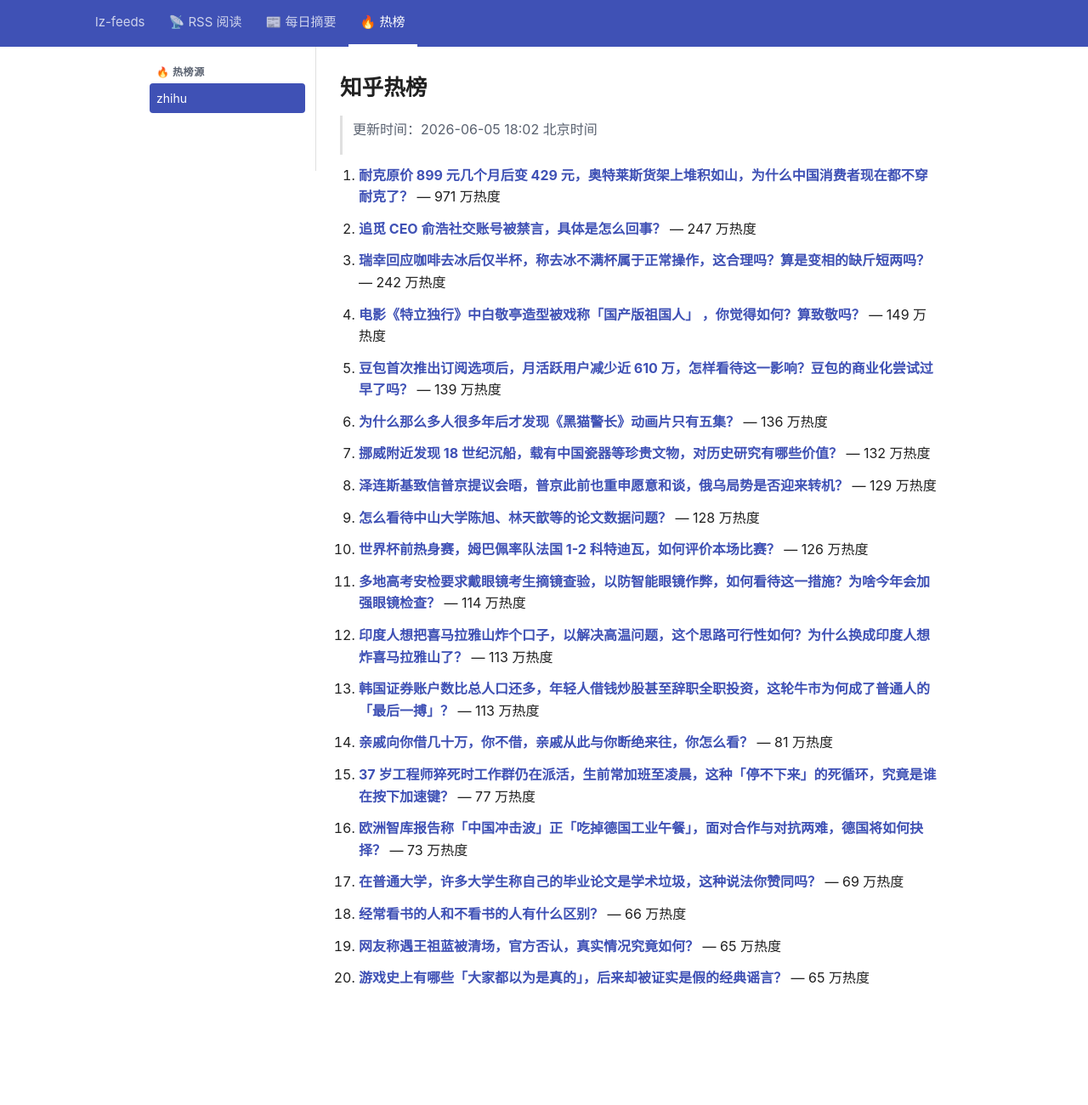
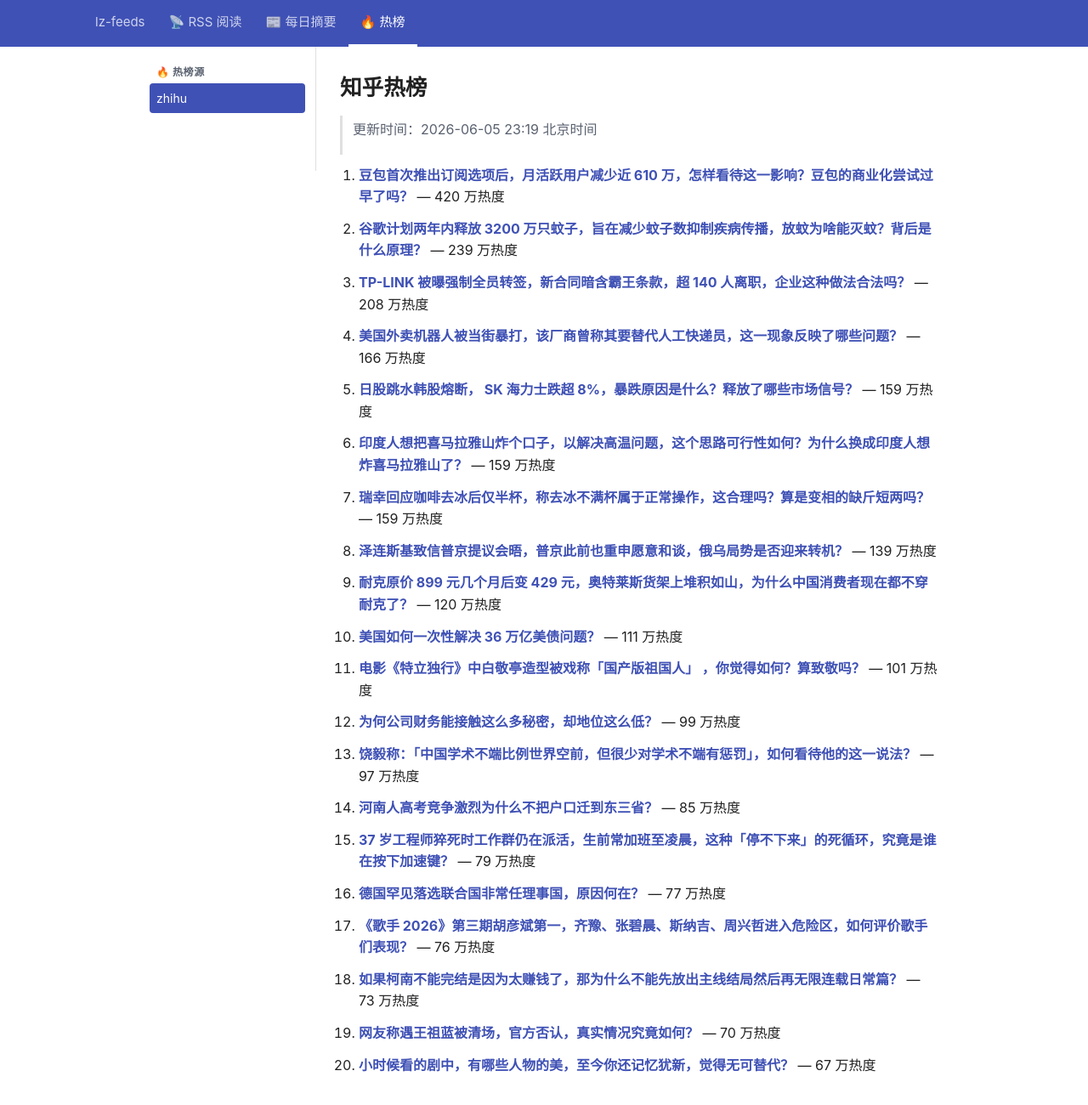
Before and after one commit to lizhang0101/lz-feeds, a Jekyll site: the page built from _hotlist/zhihu.md, in a window 1280 px wide and 1330 px high. Shown: the top 1300 px of the window at 85% size. Built offline with Jekyll 4.4.1, drawn with Linux system fonts in a browser that asks for light colours.

Commit message:
hotlist: 2026-06-05T15:19Z

```diff
--- a/_hotlist/zhihu.md
+++ b/_hotlist/zhihu.md
@@ -1,48 +1,48 @@
 ---
-updated: 2026-06-05 18:02 北京时间
+updated: 2026-06-05 23:19 北京时间
 count: 20
 ---
 
 # 知乎热榜
 
-> 更新时间：2026-06-05 18:02 北京时间
+> 更新时间：2026-06-05 23:19 北京时间
 
-1. **[耐克原价 899 元几个月后变 429 元，奥特莱斯货架上堆积如山，为什么中国消费者现在都不穿耐克了？](https://www.zhihu.com/question/2045926418442350993)** — 971 万热度
+1. **[豆包首次推出订阅选项后，月活跃用户减少近 610 万，怎样看待这一影响？豆包的商业化尝试过早了吗？](https://www.zhihu.com/question/2046216142453040638)** — 420 万热度
 
-2. **[追觅 CEO 俞浩社交账号被禁言，具体是怎么回事？](https://www.zhihu.com/question/2046207845054378383)** — 247 万热度
+2. **[谷歌计划两年内释放 3200 万只蚊子，旨在减少蚊子数抑制疾病传播，放蚊为啥能灭蚊？背后是什么原理？](https://www.zhihu.com/question/2045932866278895886)** — 239 万热度
 
-3. **[瑞幸回应咖啡去冰后仅半杯，称去冰不满杯属于正常操作，这合理吗？算是变相的缺斤短两吗？](https://www.zhihu.com/question/2046164114653668506)** — 242 万热度
+3. **[TP-LINK 被曝强制全员转签，新合同暗含霸王条款，超 140 人离职，企业这种做法合法吗？](https://www.zhihu.com/question/2046228508003627559)** — 208 万热度
 
-4. **[电影《特立独行》中白敬亭造型被戏称「国产版祖国人」 ，你觉得如何？算致敬吗？](https://www.zhihu.com/question/2044815203330680058)** — 149 万热度
+4. **[美国外卖机器人被当街暴打，该厂商曾称其要替代人工快递员，这一现象反映了哪些问题？](https://www.zhihu.com/question/2045939490523276303)** — 166 万热度
 
-5. **[豆包首次推出订阅选项后，月活跃用户减少近 610 万，怎样看待这一影响？豆包的商业化尝试过早了吗？](https://www.zhihu.com/question/2046216142453040638)** — 139 万热度
+5. **[日股跳水韩股熔断， SK 海力士跌超 8%，暴跌原因是什么？释放了哪些市场信号？](https://www.zhihu.com/question/2046218166812893382)** — 159 万热度
 
-6. **[为什么那么多人很多年后才发现《黑猫警长》动画片只有五集？](https://www.zhihu.com/question/34948864)** — 136 万热度
+6. **[印度人想把喜马拉雅山炸个口子，以解决高温问题，这个思路可行性如何？为什么换成印度人想炸喜马拉雅山了？](https://www.zhihu.com/question/2045933371537060756)** — 159 万热度
 
-7. **[挪威附近发现 18 世纪沉船，载有中国瓷器等珍贵文物，对历史研究有哪些价值？](https://www.zhihu.com/question/2045185863961802064)** — 132 万热度
+7. **[瑞幸回应咖啡去冰后仅半杯，称去冰不满杯属于正常操作，这合理吗？算是变相的缺斤短两吗？](https://www.zhihu.com/question/2046164114653668506)** — 159 万热度
 
-8. **[泽连斯基致信普京提议会晤，普京此前也重申愿意和谈，俄乌局势是否迎来转机？](https://www.zhihu.com/question/2046202474390886086)** — 129 万热度
+8. **[泽连斯基致信普京提议会晤，普京此前也重申愿意和谈，俄乌局势是否迎来转机？](https://www.zhihu.com/question/2046202474390886086)** — 139 万热度
 
-9. **[怎么看待中山大学陈旭、林天歆等的论文数据问题？](https://www.zhihu.com/question/2045758924641548286)** — 128 万热度
+9. **[耐克原价 899 元几个月后变 429 元，奥特莱斯货架上堆积如山，为什么中国消费者现在都不穿耐克了？](https://www.zhihu.com/question/2045926418442350993)** — 120 万热度
 
-10. **[世界杯前热身赛，姆巴佩率队法国 1-2 科特迪瓦，如何评价本场比赛？](https://www.zhihu.com/question/2046141319744168700)** — 126 万热度
+10. **[美国如何一次性解决 36 万亿美债问题？](https://www.zhihu.com/question/6607165102)** — 111 万热度
 
-11. **[多地高考安检要求戴眼镜考生摘镜查验，以防智能眼镜作弊，如何看待这一措施？为啥今年会加强眼镜检查？](https://www.zhihu.com/question/2045449711071580892)** — 114 万热度
+11. **[电影《特立独行》中白敬亭造型被戏称「国产版祖国人」 ，你觉得如何？算致敬吗？](https://www.zhihu.com/question/2044815203330680058)** — 101 万热度
 
-12. **[印度人想把喜马拉雅山炸个口子，以解决高温问题，这个思路可行性如何？为什么换成印度人想炸喜马拉雅山了？](https://www.zhihu.com/question/2045933371537060756)** — 113 万热度
+12. **[为何公司财务能接触这么多秘密，却地位这么低？](https://www.zhihu.com/question/10156340337)** — 99 万热度
 
-13. **[韩国证券账户数比总人口还多，年轻人借钱炒股甚至辞职全职投资，这轮牛市为何成了普通人的「最后一搏」？](https://www.zhihu.com/question/2045794379957278430)** — 113 万热度
+13. **[饶毅称：「中国学术不端比例世界空前，但很少对学术不端有惩罚」，如何看待他的这一说法？](https://www.zhihu.com/question/2045491060734783593)** — 97 万热度
 
-14. **[亲戚向你借几十万，你不借，亲戚从此与你断绝来往，你怎么看？](https://www.zhihu.com/question/505900697)** — 81 万热度
+14. **[河南人高考竞争激烈为什么不把户口迁到东三省？](https://www.zhihu.com/question/2045292537762551139)** — 85 万热度
 
-15. **[37 岁工程师猝死时工作群仍在派活，生前常加班至凌晨，这种「停不下来」的死循环，究竟是谁在按下加速键？](https://www.zhihu.com/question/2044735798428403181)** — 77 万热度
+15. **[37 岁工程师猝死时工作群仍在派活，生前常加班至凌晨，这种「停不下来」的死循环，究竟是谁在按下加速键？](https://www.zhihu.com/question/2044735798428403181)** — 79 万热度
 
-16. **[欧洲智库报告称「中国冲击波」正「吃掉德国工业午餐」，面对合作与对抗两难，德国将如何抉择？](https://www.zhihu.com/question/2045317414276093768)** — 73 万热度
+16. **[德国罕见落选联合国非常任理事国，原因何在？](https://www.zhihu.com/question/2046141710674158357)** — 77 万热度
 
-17. **[在普通大学，许多大学生称自己的毕业论文是学术垃圾，这种说法你赞同吗？](https://www.zhihu.com/question/2042134896752185652)** — 69 万热度
+17. **[《歌手 2026》第三期胡彦斌第一，齐豫、张碧晨、斯纳吉、周兴哲进入危险区，如何评价歌手们表现？](https://www.zhihu.com/question/2046307747860422888)** — 76 万热度
 
-18. **[经常看书的人和不看书的人有什么区别？](https://www.zhihu.com/question/64501030)** — 66 万热度
+18. **[如果柯南不能完结是因为太赚钱了，那为什么不能先放出主线结局然后再无限连载日常篇？](https://www.zhihu.com/question/2042613821383111509)** — 73 万热度
 
-19. **[网友称遇王祖蓝被清场，官方否认，真实情况究竟如何？](https://www.zhihu.com/question/2045619741025362407)** — 65 万热度
+19. **[网友称遇王祖蓝被清场，官方否认，真实情况究竟如何？](https://www.zhihu.com/question/2045619741025362407)** — 70 万热度
 
-20. **[游戏史上有哪些「大家都以为是真的」，后来却被证实是假的经典谣言？](https://www.zhihu.com/question/2043732532416475758)** — 65 万热度
+20. **[小时候看的剧中，有哪些人物的美，至今你还记忆犹新，觉得无可替代？](https://www.zhihu.com/question/1914392583783814375)** — 67 万热度
```
